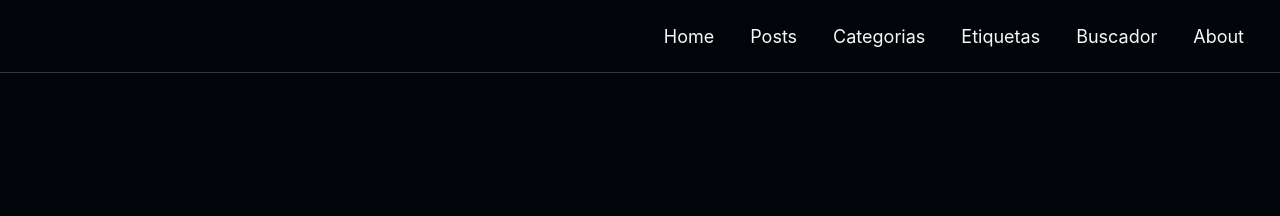
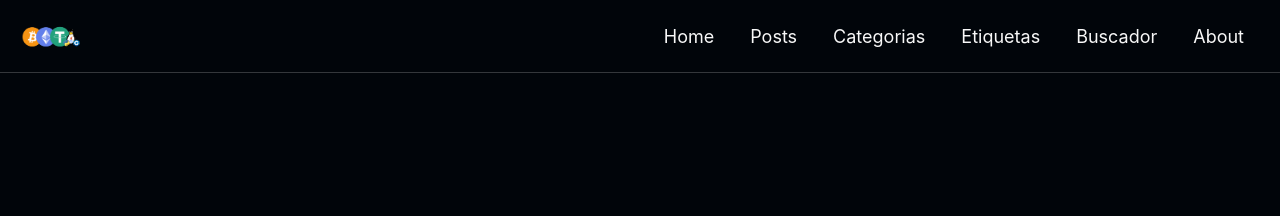
Before and after one commit to BrandonFilth/web, a Jekyll site: the page built from _pages/about.md, in a window 1280 px wide. Shown: the top 216 px of the page. Built offline with Jekyll 4.4.1, drawn with Linux system fonts in a browser that asks for light colours; cached includes are drawn as plain includes; our own code applies the rules of GitHub Pages for plain Markdown files; a script that is not in the unit is left out.

Commit message:
Update _config.yml

```diff
--- a/_config.yml
+++ b/_config.yml
@@ -13,7 +13,7 @@ description              : "Programming student blog"
 url                      : "https://brandonfilth.github.io" # the base hostname & protocol for your site e.g. "https://mmistakes.github.io"
 baseurl                  : # the subpath of your site, e.g. "/blog"
 repository               : "BrandonFilth/brandonfilth.github.io" # GitHub username/repo-name e.g. "mmistakes/minimal-mistakes"
-logo                     : #"/assets/images/b.png"
+logo                     : "/assets/images/bane.png"
 teaser                   : #"/assets/images/java♥.ico"
 breadcrumbs              : true # true, false (default)
 words_per_minute         : 200
```
